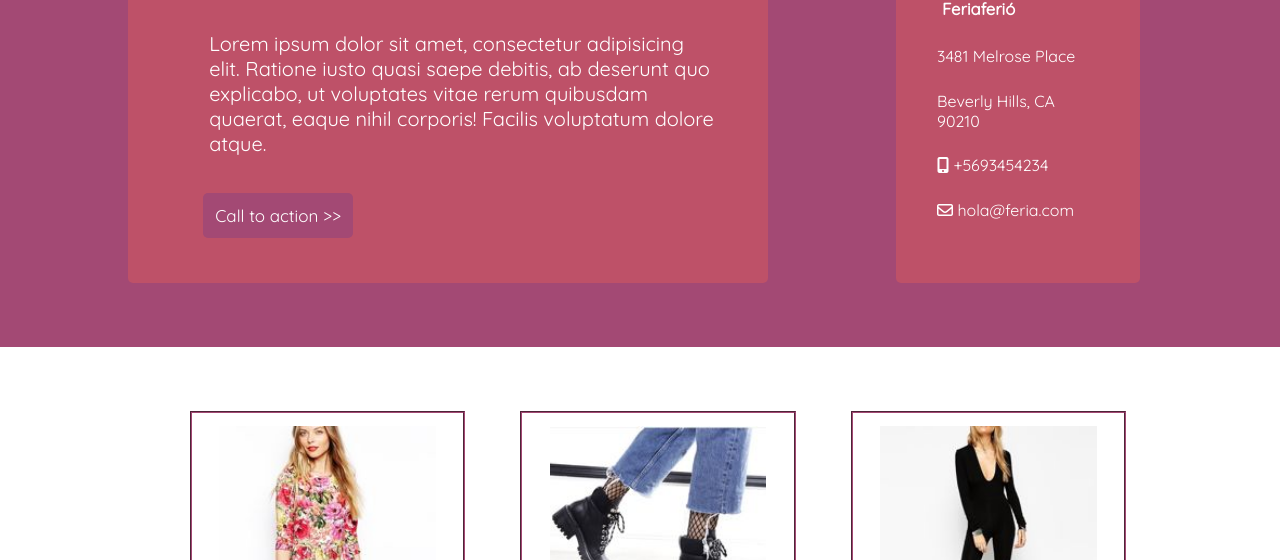
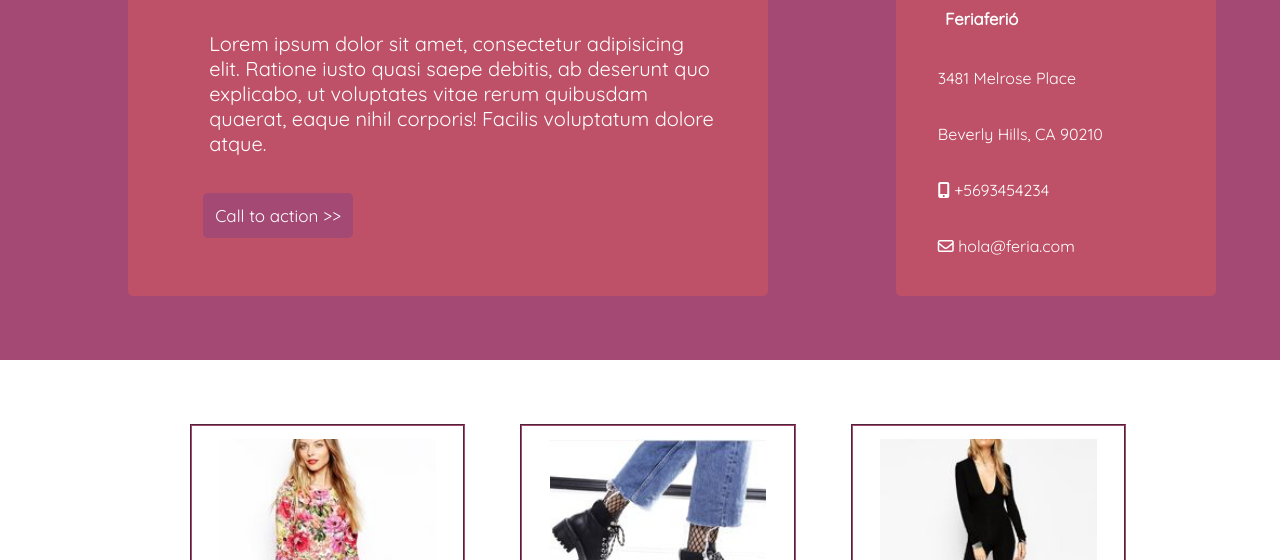
Before and after one commit to yasvalenzuela/Mi-pagina, a plain HTML site: page index.html in a window 1280 px wide. Shown: the part 735-1295 px from the top of the page. Drawn offline with Linux system fonts and the light colour scheme.

Commit message:
modificando un detalle

```diff
--- a/index.html
+++ b/index.html
@@ -39,7 +39,7 @@
         <p>Lorem ipsum dolor sit amet, consectetur adipisicing elit. Ratione iusto quasi saepe debitis, ab deserunt quo explicabo, ut voluptates vitae rerum quibusdam quaerat, eaque nihil corporis! Facilis voluptatum dolore atque.</p>
         <button type="button" name="Call to action" id="button">Call to action >> </button>
       </div>
-      <div class="col3" id="segundaParteFinal">
+      <div class="col-3" id="segundaParteFinal">
         <h3>Contact Us</h3>
         <h5>Feriaferió</h5>
         <p>3481 Melrose Place</p>
```
